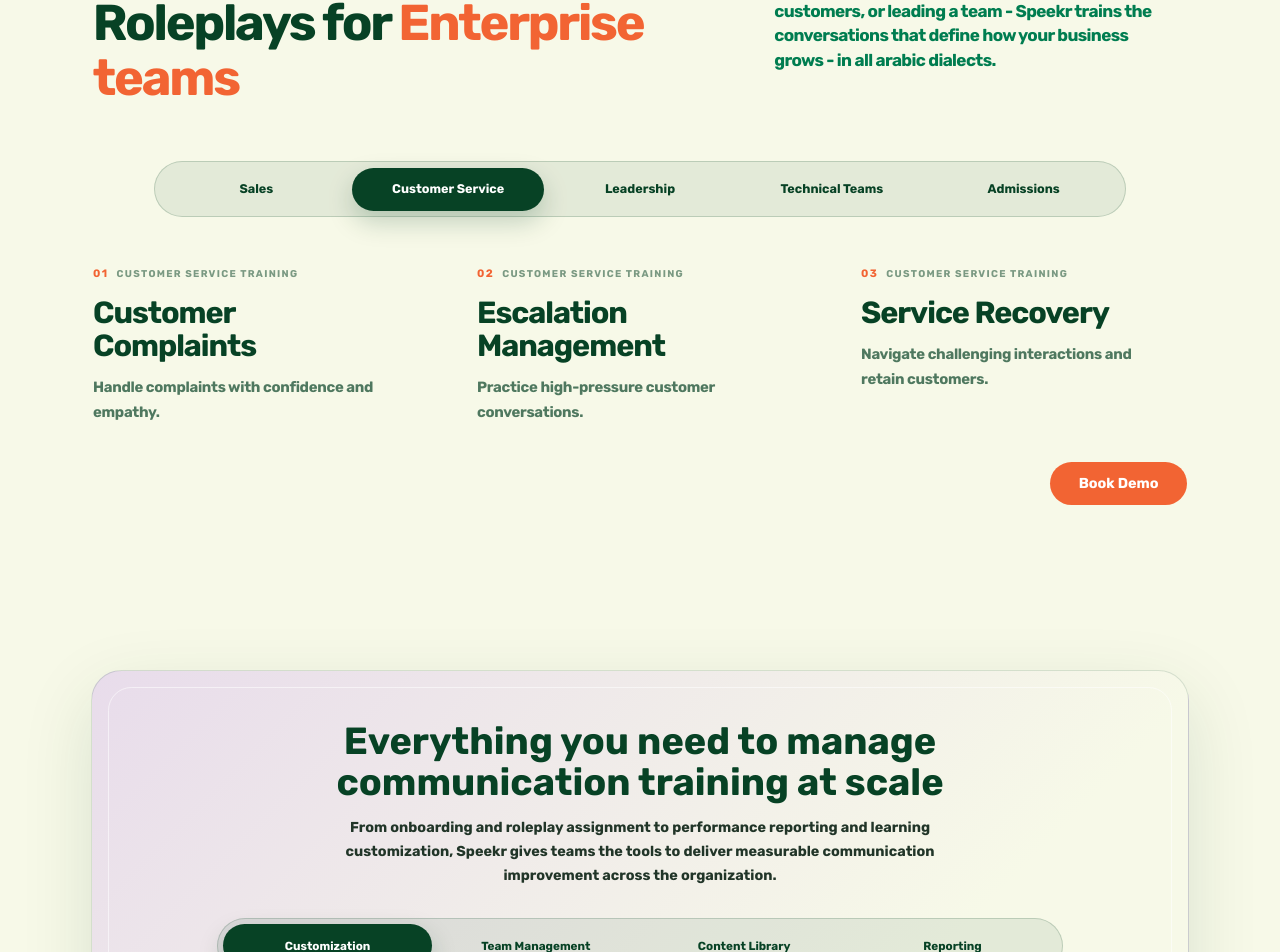
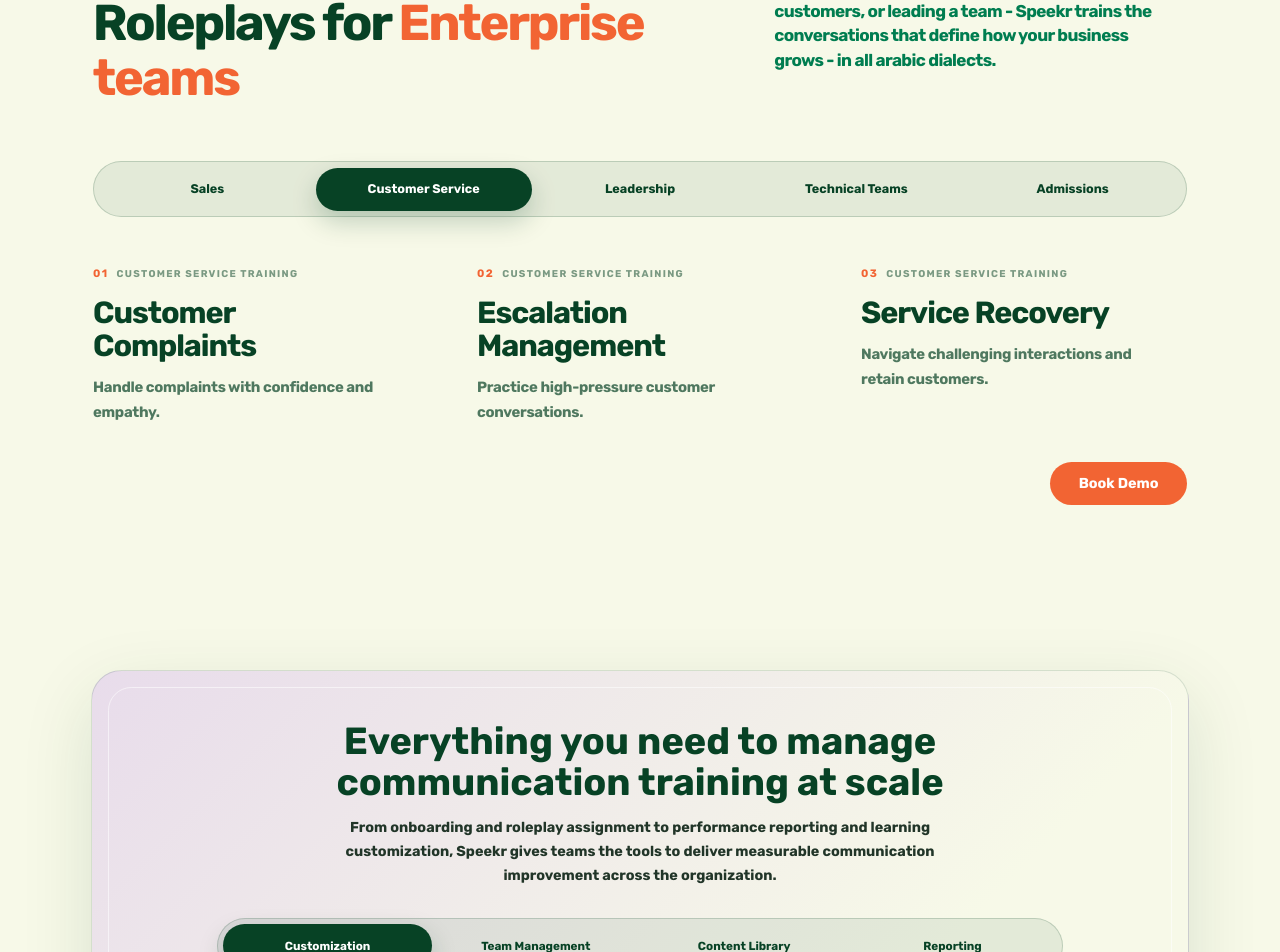
Before and after one commit to MUA122/speekr-b2b, a React (Vite) app: page / in a window 1280 px wide. Shown: the part 2468-3420 px from the top of the page. Built offline with nearby package versions, Linux system fonts and the light colour scheme.

Commit message:
refactor: update UseCases component width for better responsiveness and change background color in SolutionsPage for improved aesthetics

```diff
--- a/src/components/UseCases.jsx
+++ b/src/components/UseCases.jsx
@@ -440,8 +440,7 @@ function UseCases({ onDemoClick }) {
             role="tablist"
             aria-label="Enterprise team use cases"
             sx={{
-              maxWidth: 1080,
-              mx: "auto",
+              width: "100%",
               display: "flex",
               alignItems: "center",
               gap: { xs: 0.5, md: 0 },
--- a/src/pages/SolutionsPage.jsx
+++ b/src/pages/SolutionsPage.jsx
@@ -358,7 +358,7 @@ function SolutionSection({ section, onDemoClick }) {
           <Box
             key={title}
             sx={{
-              background: "#fff",
+              background: "#EEF4CC",
               border: "1.5px solid rgba(22,55,31,.1)",
               borderRadius: "16px",
               p: { xs: 2.25, md: "20px 22px" },
```
